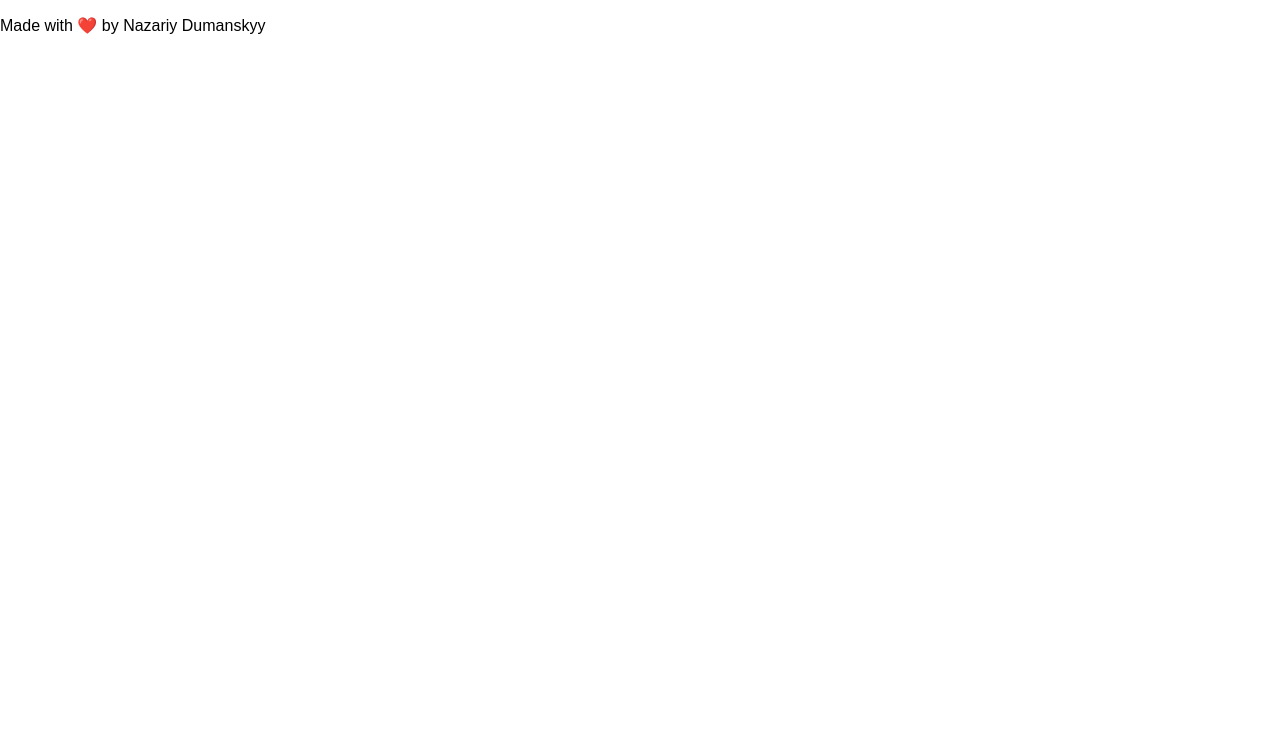
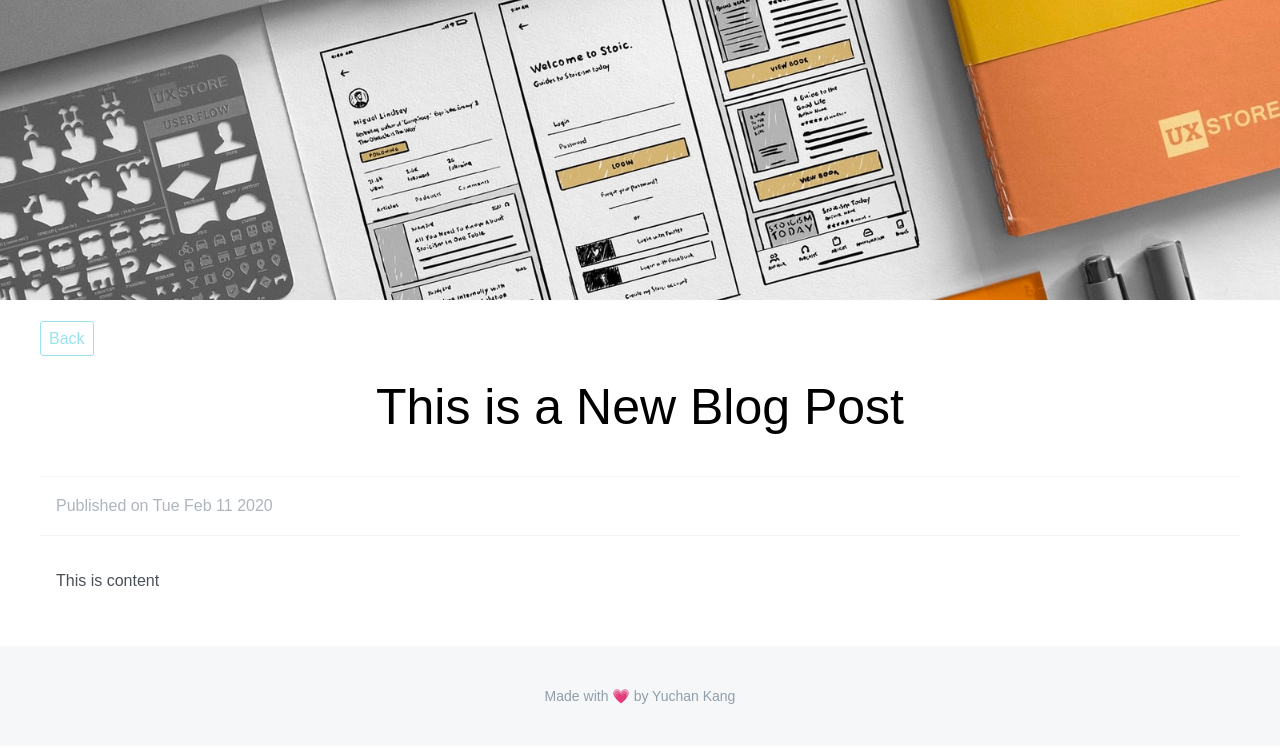
Before and after one commit to Kang-Yuchan/blog_frontend, a plain HTML site: page post.html in a window 1280 px wide. Drawn offline with Linux system fonts and the light colour scheme.

Commit message:
HTML Post markup & styling

```diff
--- a/post.html
+++ b/post.html
@@ -1,29 +1,40 @@
 <!DOCTYPE html>
 <html>
   <head>
-        <meta charset="utf-8">
-        <meta http-equiv="X-UA-Compatible" content="IE=edge">
+    <meta charset="utf-8" />
+    <meta http-equiv="X-UA-Compatible" content="IE=edge" />
     <title>Post</title>
-        <meta name="description" content="">
-        <meta name="viewport" content="width=device-width, initial-scale=1">
-        <link rel="stylesheet" href="style/style.css">
-        <link rel="stylesheet" href="style/post.css">
+    <meta name="description" content="" />
+    <meta name="viewport" content="width=device-width, initial-scale=1" />
+    <link rel="stylesheet" href="style/style.css" />
+    <link rel="stylesheet" href="style/post.css" />
   </head>
   <body>
     <div class="container">
-            <header>
-            </header>
+      <header class="individual-banner"></header>
       <div class="main">
         <div class="main-container">
           <!-- TODO: Add div class "navigation" to link back to home page HINT: make it a link -->
           <!-- TODO: Stylize navigation in style.css -->
           <!-- TODO: Add all divs for post title, post, date, post content based on ids in post.css   -->
+          <div class="navigation">
+            <a href="index.html">
+              Back
+            </a>
+          </div>
+          <div class="post-container">
+            <div id="individual-post-title">This is a New Blog Post</div>
+            <div id="individual-post-date">Published on Tue Feb 11 2020</div>
+            <div id="individual-post-content">This is content</div>
           </div>
         </div>
-            <footer>
-                <p>Made with ❤️ by Nazariy Dumanskyy</p>
-            </footer>
       </div>
+    </div>
+    <section id="section" class="footer">
+      <span class="footer__text">
+        Made with 💗 by Yuchan Kang
+      </span>
+    </section>
     <script src="js/post.js" async defer></script>
   </body>
 </html>
--- a/style/post.css
+++ b/style/post.css
@@ -1,13 +1,69 @@
+:root {
+  /* Font size */
+  --font-large: 50px;
+  --font-medium: 28px;
+  --font-regular: 18px;
+  --font-small: 16px;
+  --font-micro: 14px;
+  /* Color */
+  --color-light-grey: #fcfcfd;
+  --color-grey: #7c7979;
+  --color-white: #ffffff;
+  --color-black: #000000;
+  --color-cyan: #99e2ef;
+  --color-dark-cyan: #8ce0ee;
+}
+
 /* ADD styling for all of the divs in post.html to match  */
+.navigation {
+  margin: 30px 0;
+}
+
+.navigation a {
+  text-decoration: none;
+  border: 1px solid var(--color-cyan);
+  color: var(--color-cyan);
+  border-radius: 3px;
+  padding: 8px;
+  transition: all 0.2s ease;
+}
+
+.navigation a:hover {
+  background-color: var(--color-dark-cyan);
+  color: var(--color-white);
+}
+
+.individual-banner {
+  background: url("../assets/new_post.jpg") center/cover no-repeat;
+  height: 300px;
+}
+
+.main-container {
+  width: 1200px;
+}
+
+.post-container {
+  width: 100%;
+}
 
 #individual-post-title {
-
+  font-size: var(--font-large);
+  font-weight: 200;
+  text-align: center;
 }
 
 #individual-post-date {
-
+  font-size: var(--font-small);
+  color: #adb5bd;
+  font-weight: 200;
+  text-align: left;
+  border-top: 1px solid #f1f4f8;
+  border-bottom: 1px solid #f1f4f8;
+  padding: 20px 16px;
+  margin: 40px 0 20px 0;
 }
 
 #individual-post-content {
-
+  padding: 16px;
+  color: #495057;
 }
--- a/style/style.css
+++ b/style/style.css
@@ -85,7 +85,7 @@ a {
 }
 
 .post:hover {
-  transform: translate3d(0, -10px, 0) scale(1.04);
+  transform: translate3d(0, -10px, 0);
   box-shadow: 0 2rem 5rem 0 rgba(0, 0, 0, 0.1);
 }
 
@@ -132,8 +132,8 @@ a {
   box-shadow: 0 2px 5px 0 rgba(0, 0, 0, 0.26);
   text-align: center;
   position: fixed;
-  right: 50px;
-  bottom: 50px;
+  right: 30px;
+  bottom: 30px;
   transition: all 0.3s ease;
 }
 
```
Lines whose indentation alone changed are shown as unchanged.
